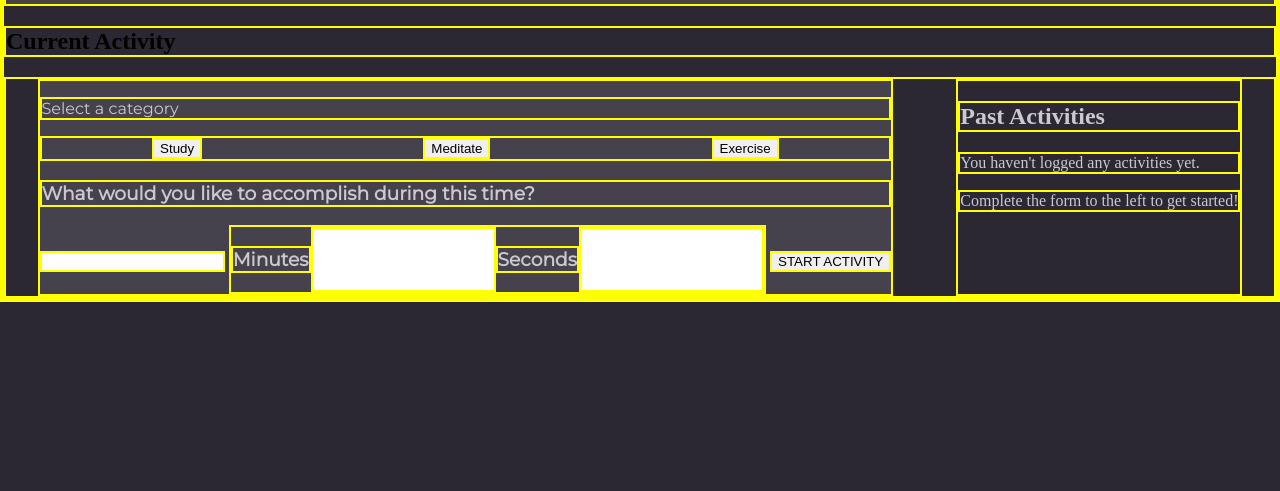
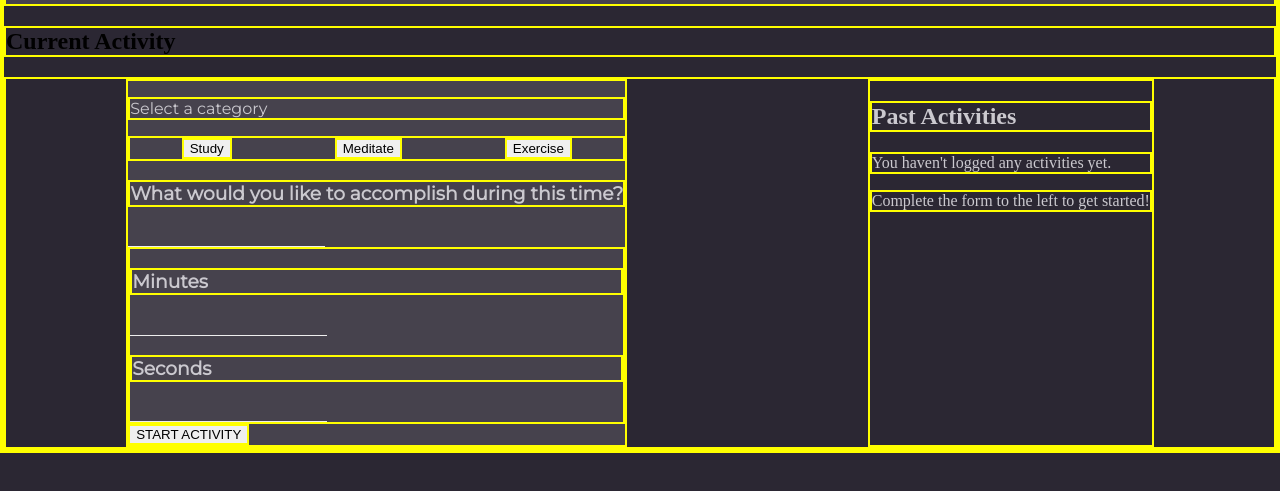
Before and after one commit to oacortez/Intention-Timer, a plain HTML site: page index.html in a window 1280 px wide. Shown: the part 83-574 px from the top of the page. Drawn offline with Linux system fonts and the light colour scheme.

Commit message:
Style input boxes

```diff
--- a/styles.css
+++ b/styles.css
@@ -46,7 +46,37 @@ main {
   justify-content: space-around;
 }
 
-.time {
-  display: inline-flex;
+.inputs {
+  background-color: transparent;
+  color: #eeeeee;
+  outline: none;
+  outline-style: none;
+  outline-offset: 0;
+  border-top: none;
+  border-left: none;
+  border-right: none;
+  border-bottom: solid #eeeeee 1px;
+  padding: 3px 10px;
+}
+
+.minutes, .seconds{
+  background-color: transparent;
+  color: #eeeeee;
+  outline: none;
+  outline-style: none;
+  outline-offset: 0;
+  border-top: none;
+  border-left: none;
+  border-right: none;
+  border-bottom: solid #eeeeee 1px;
+  padding: 3px 10px;
+}
+
+/* .minutes {
+  float: left;
 
 }
+
+.seconds {
+  float: right;
+} */
```
